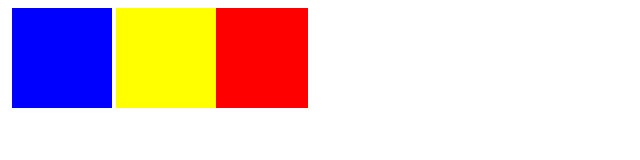
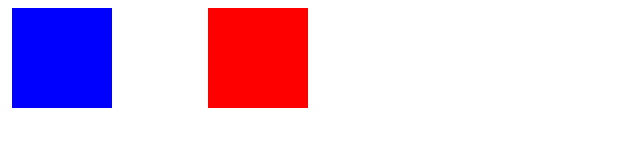
Before and after one commit to justicek9/Web-Development-Course, a plain HTML site: page Section 5 Static and Relative Positioning/index.html in a window 1280 px wide. Shown: the whole page, without its empty margins (0-640 px from the left). Drawn offline with Linux system fonts and the light colour scheme.

```diff
--- a/Section 5 Static and Relative Positioning/index.html
+++ b/Section 5 Static and Relative Positioning/index.html
@@ -10,7 +10,7 @@
     </div>
     <div class="blue">
     </div>
-    <div class="yellow">
+    <div class="green">
     </div>
 
 </body>
```
Also changed, not shown: Section 6 Bootstrap/index.html (added), Section 6 Bootstrap/styles.css (added), 1 other file.
